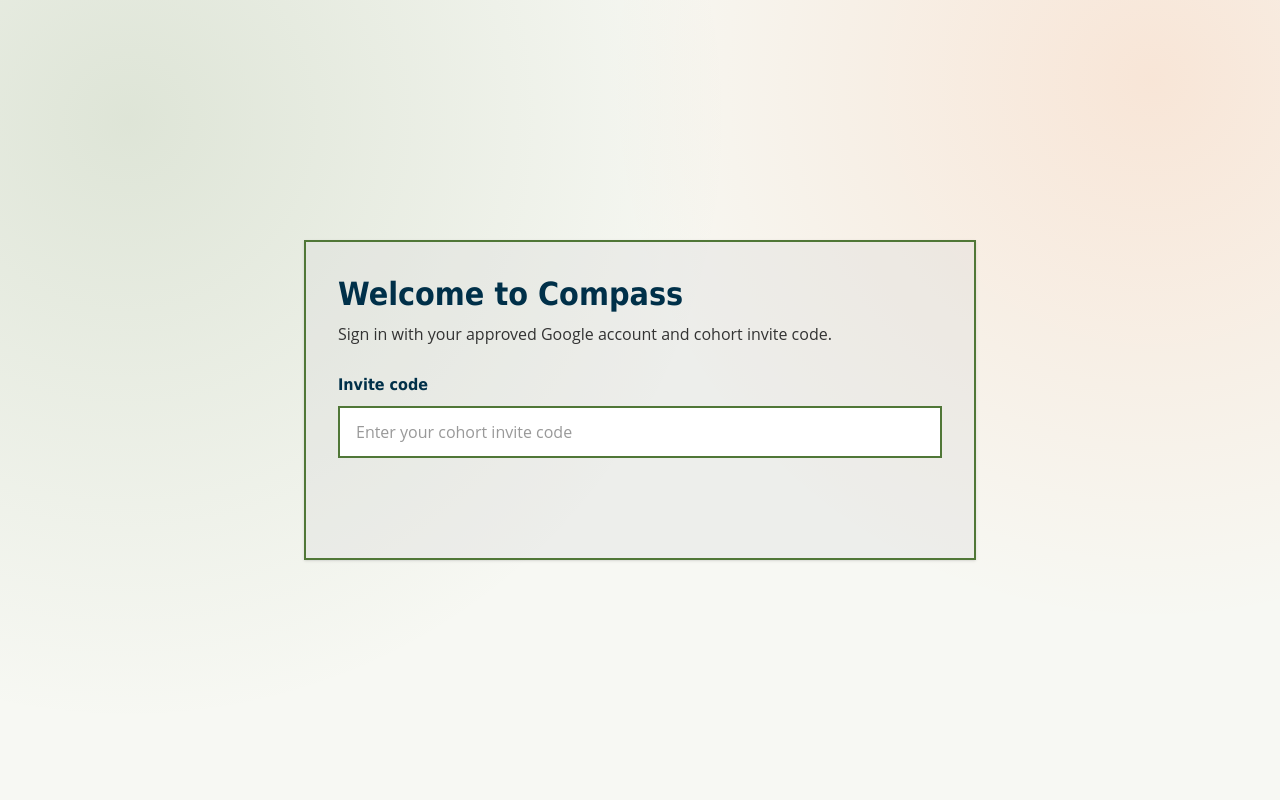
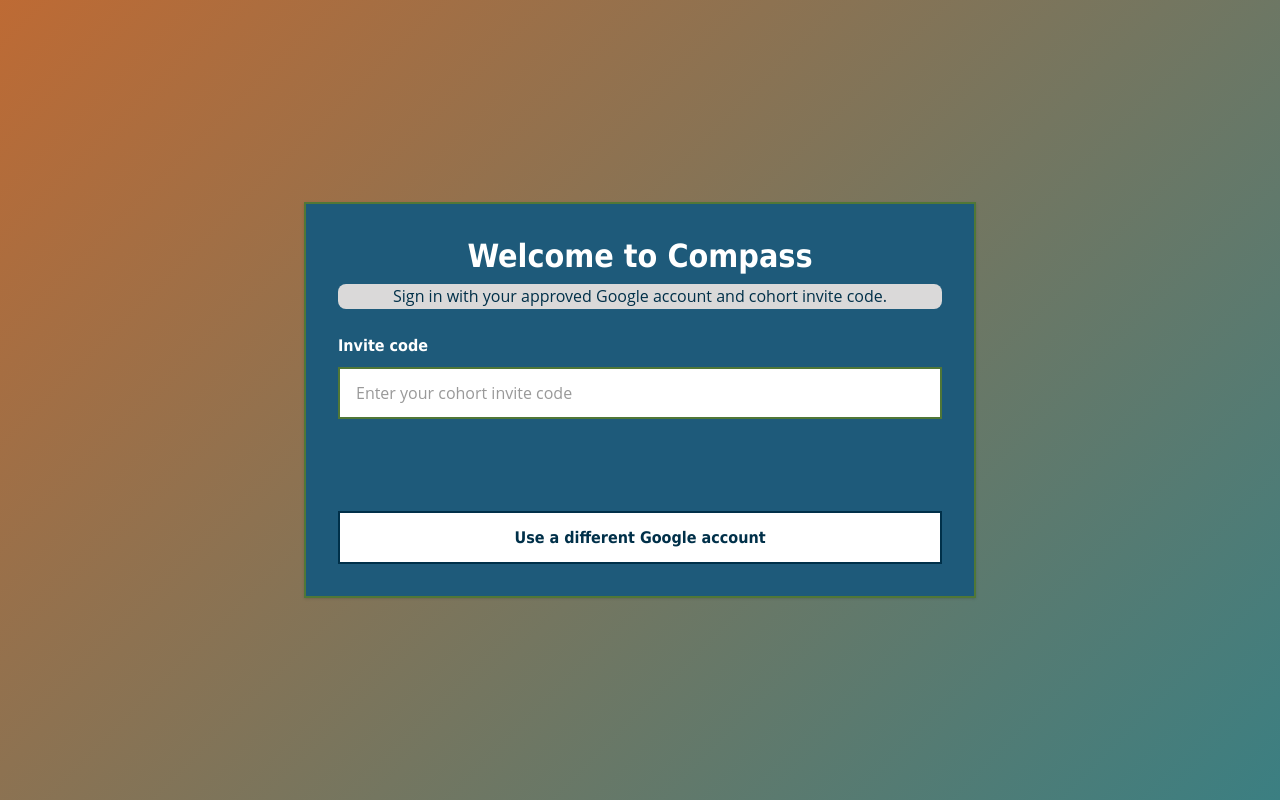
Before and after one commit to Code-Platoon-Compass/COMPASS, a React (Vite) app in the folder client/: page /auth in a window 1280 px wide. Built offline with nearby package versions, Linux system fonts and the light colour scheme; no server answers.

Commit message:
bg styling updated. auth page styling started. modified logout/switch account functions again

```diff
--- a/client/src/components/AuthForm.jsx
+++ b/client/src/components/AuthForm.jsx
@@ -27,6 +27,10 @@ const AuthForm = ({setUser}) => {
         setErrorMessage(result.error);
     }
 
+    const openGoogleAccountChooser = () => {
+        window.open('https://accounts.google.com/AccountChooser', '_blank', 'noopener,noreferrer');
+    }
+
     return (
         <div className="auth-form">
             <div className="form-block">
@@ -50,6 +54,7 @@ const AuthForm = ({setUser}) => {
 
             <div className="google-wrap">
                 <GoogleLogin
+                    auto_select={false}
                     onSuccess={handleGoogleLoginSuccess}
                     onError={() => {
                         console.log('Login Failed');
@@ -57,6 +62,14 @@ const AuthForm = ({setUser}) => {
                     }}
                 />
             </div>
+
+            <button
+                className="btn-secondary"
+                type="button"
+                onClick={openGoogleAccountChooser}
+            >
+                Use a different Google account
+            </button>
         </div>
     )
 }
--- a/client/src/components/LogoutButton.jsx
+++ b/client/src/components/LogoutButton.jsx
@@ -1,28 +1,12 @@
 import { useState } from 'react';
 import { useNavigate, useOutletContext } from 'react-router-dom';
-import { googleLogout } from '@react-oauth/google';
 import { handleLogout } from '../utilities/authUtilities';
 
 export default function LogoutButton() {
-    const { user, setUser } = useOutletContext();
+    const { setUser } = useOutletContext();
     const navigate = useNavigate();
     const [isSigningOut, setIsSigningOut] = useState(false);
     const [errorMessage, setErrorMessage] = useState('');
-
-    const clearGoogleSession = async (email) => {
-        // Sign out of Google Identity Services for this app and disable auto account selection.
-        googleLogout();
-        window.google?.accounts?.id?.disableAutoSelect?.();
-
-        // Revoke the app's Google permission grant when an email is available.
-        if (!email || !window.google?.accounts?.id?.revoke) {
-            return;
-        }
-
-        await new Promise((resolve) => {
-            window.google.accounts.id.revoke(email, () => resolve());
-        });
-    };
 
     const onLogout = async () => {
         setIsSigningOut(true);
@@ -36,7 +20,6 @@ export default function LogoutButton() {
             return;
         }
 
-        await clearGoogleSession(user?.email);
         setUser(null);
         navigate('/auth');
     };
--- a/client/src/index.css
+++ b/client/src/index.css
@@ -33,9 +33,7 @@
     font-family: var(--font-sans);
     line-height: 1.6;
     background:
-      radial-gradient(circle at 10% 15%, rgba(80, 119, 55, 0.15), transparent 45%),
-      radial-gradient(circle at 90% 10%, rgba(255, 96, 13, 0.12), transparent 40%),
-      #f7f8f3;
+      linear-gradient(135deg, var(--color-action-orange) -50%, var(--color-tactical-teal) 100%);
     -webkit-font-smoothing: antialiased;
     -moz-osx-font-smoothing: grayscale;
   }
@@ -51,45 +49,52 @@
   }
 
   .auth-panel {
-    @apply w-full max-w-2xl border-command-green bg-[rgba(218,217,217,0.35)] p-8 shadow-sm;
+    @apply w-full max-w-2xl border-command-green bg-[#1e5a7a] p-8 shadow-sm;
     border-radius: var(--radius-box);
     border-width: 2px;
   }
 
   .heading-2 {
+    @apply text-white text-center mb-6;
     margin: 0;
     font-family: var(--font-heading);
     font-size: clamp(1.75rem, 3vw, 2rem);
     line-height: 1.25;
     font-weight: 700;
-    color: var(--color-cadet-blue);
+
   }
 
   .body-text {
+    @apply text-center mb-8 bg-stealth-gray rounded-lg;
     margin: 0;
     font-family: var(--font-sans);
     font-size: 16px;
     line-height: 1.6;
-    color: var(--color-guardian-gray);
+    color: var(--color-cadet-blue);
   }
 
   .auth-meta {
     @apply mb-6 flex flex-wrap items-center gap-4;
+
   }
 
   .auth-form {
     @apply flex flex-col gap-6;
+
+
   }
 
   .form-block {
     @apply flex flex-col gap-2;
+
   }
 
   .form-label {
+    @apply text-white;
     font-family: var(--font-heading);
     font-size: 1rem;
     font-weight: 700;
-    color: var(--color-cadet-blue);
+
   }
 
   .form-input {
@@ -124,6 +129,28 @@
     @apply cursor-not-allowed opacity-70;
   }
 
+  .btn-secondary {
+    @apply inline-flex items-center justify-center bg-white px-6 py-3 text-cadet-blue transition;
+    border-radius: var(--radius-box);
+    font-family: var(--font-heading);
+    font-size: 1rem;
+    font-weight: 700;
+    border: 2px solid var(--color-cadet-blue);
+  }
+
+  .btn-secondary:hover {
+    @apply bg-[#eef4f7];
+  }
+
+  .btn-secondary:focus-visible {
+    outline: 3px solid rgba(59, 127, 130, 0.45);
+    outline-offset: 2px;
+  }
+
+  .btn-secondary:disabled {
+    @apply cursor-not-allowed opacity-70;
+  }
+
   .error-text {
     margin: 0;
     font-family: var(--font-sans);
```
Also changed, not shown: 1 other file (tests, documents, lock files or other folders).
